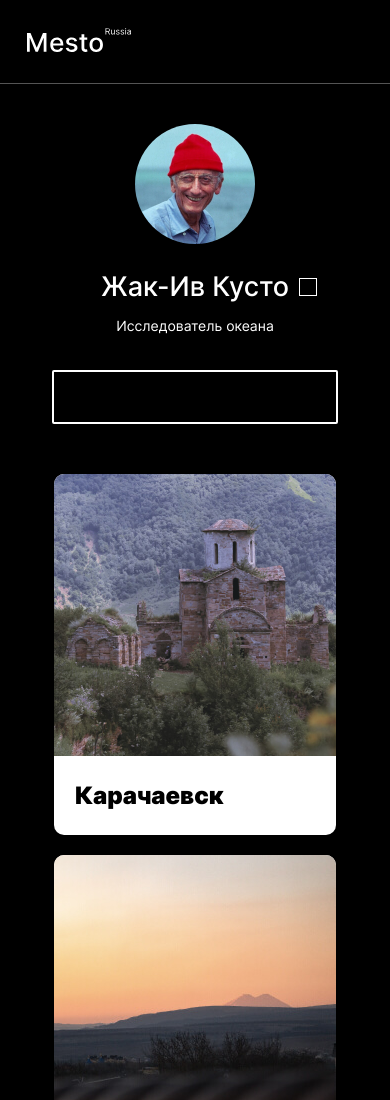
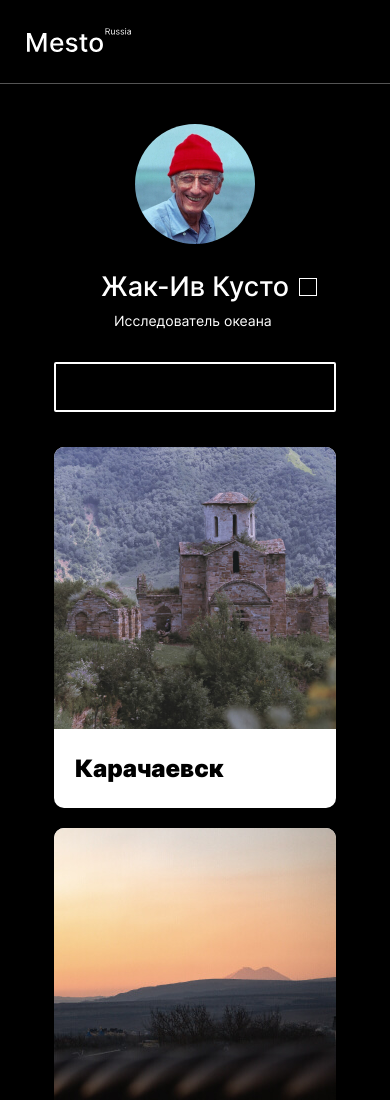
Before and after one commit to rmxr/mesto-project-bootcamp, a plain HTML site: page index.html in a window 390 px wide. Shown: the top 1100 px of the page. Drawn offline with Linux system fonts and the light colour scheme.

```diff
--- a/blocks/cards/__like-button/cards__like-button.css
+++ b/blocks/cards/__like-button/cards__like-button.css
@@ -1,4 +1,5 @@
 .cards__like-button {
+  cursor: pointer;
   align-self: baseline;
   display: inline-block;
   width: 22px;
--- a/blocks/cards/cards.css
+++ b/blocks/cards/cards.css
@@ -2,3 +2,9 @@
   max-width: 880px;
   margin: 50px auto 0;
 }
+
+@media screen and (max-width:710px) {
+  .cards {
+    margin-top: 35px;
+  }
+}
--- a/blocks/popup/__close-button/popup__close-button.css
+++ b/blocks/popup/__close-button/popup__close-button.css
@@ -1,4 +1,5 @@
 .popup__close-button {
+  cursor: pointer;
   width: 32px;
   height: 32px;
   position: absolute;
--- a/blocks/profile/__add-button/profile__add-button.css
+++ b/blocks/profile/__add-button/profile__add-button.css
@@ -1,4 +1,6 @@
 .profile__add-button {
+  cursor: pointer;
+  box-sizing: border-box;
   height: 50px;
   width: 150px;
   border-radius: 2px;
@@ -17,6 +19,7 @@
   .profile__add-button {
     width: 282px;
     height: 50px;
-    margin-top: 36px;
+    margin-top: 33px;
+    background-size: 16px;
   }
 }
--- a/blocks/profile/__description/profile__description.css
+++ b/blocks/profile/__description/profile__description.css
@@ -1,4 +1,5 @@
 .profile__description {
+  max-width: 292px;
   grid-area: description;
   font-size: 18px;
   font-weight: 400;
@@ -6,6 +7,9 @@
   letter-spacing: 0em;
   text-align: left;
   margin: 0;
+  text-overflow: ellipsis;
+  white-space: nowrap;
+  overflow: hidden;
 }
 
 @media screen and (max-width: 710px) {
@@ -17,6 +21,7 @@
 
 @media screen and (max-width: 440px) {
   .profile__description {
+    max-width: 184px;
     font-size: 14px;
     line-height: 17px;
     letter-spacing: 0em;
--- a/blocks/profile/__edit-button/profile__edit-button.css
+++ b/blocks/profile/__edit-button/profile__edit-button.css
@@ -1,4 +1,5 @@
 .profile__edit-button {
+  cursor: pointer;
   grid-area: button;
   box-sizing: border-box;
   width: 24px;
--- a/blocks/profile/__info/profile__info.css
+++ b/blocks/profile/__info/profile__info.css
@@ -19,7 +19,7 @@
 @media screen and (max-width: 440px) {
   .profile__info {
     grid-template-columns: 18px max-content max-content;
-    row-gap: 14px;
+    row-gap: 9px;
     column-gap: 10px;
   }
 }
--- a/blocks/profile/__name/profile__name.css
+++ b/blocks/profile/__name/profile__name.css
@@ -1,4 +1,5 @@
 .profile__name {
+  max-width: 294px;
   grid-area: name;
   font-size: 42px;
   font-weight: 500;
@@ -7,10 +8,14 @@
   text-align: left;
   align-self: baseline;
   margin: 0;
+  text-overflow: ellipsis;
+  white-space: nowrap;
+  overflow: hidden;
 }
 
 @media screen and (max-width: 440px) {
   .profile__name {
+    max-width: 190px;
     font-size: 27px;
     line-height: 33px;
     letter-spacing: 0em;
```
Also changed, not shown: README.md.
